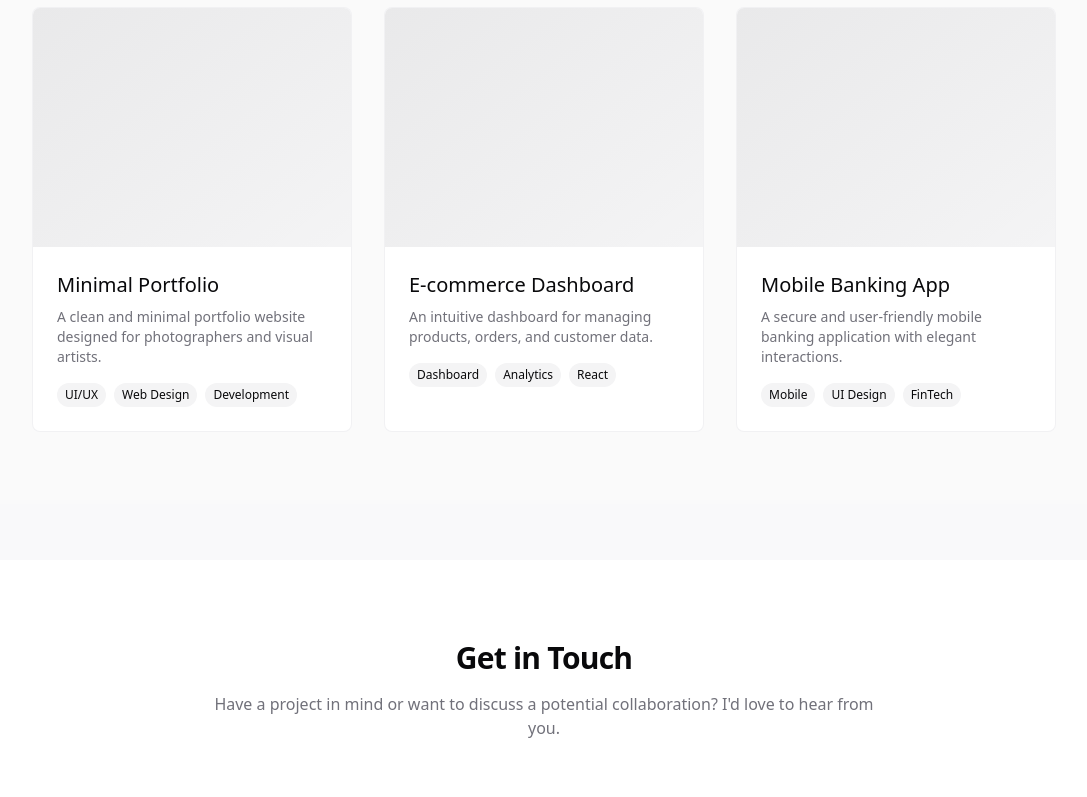
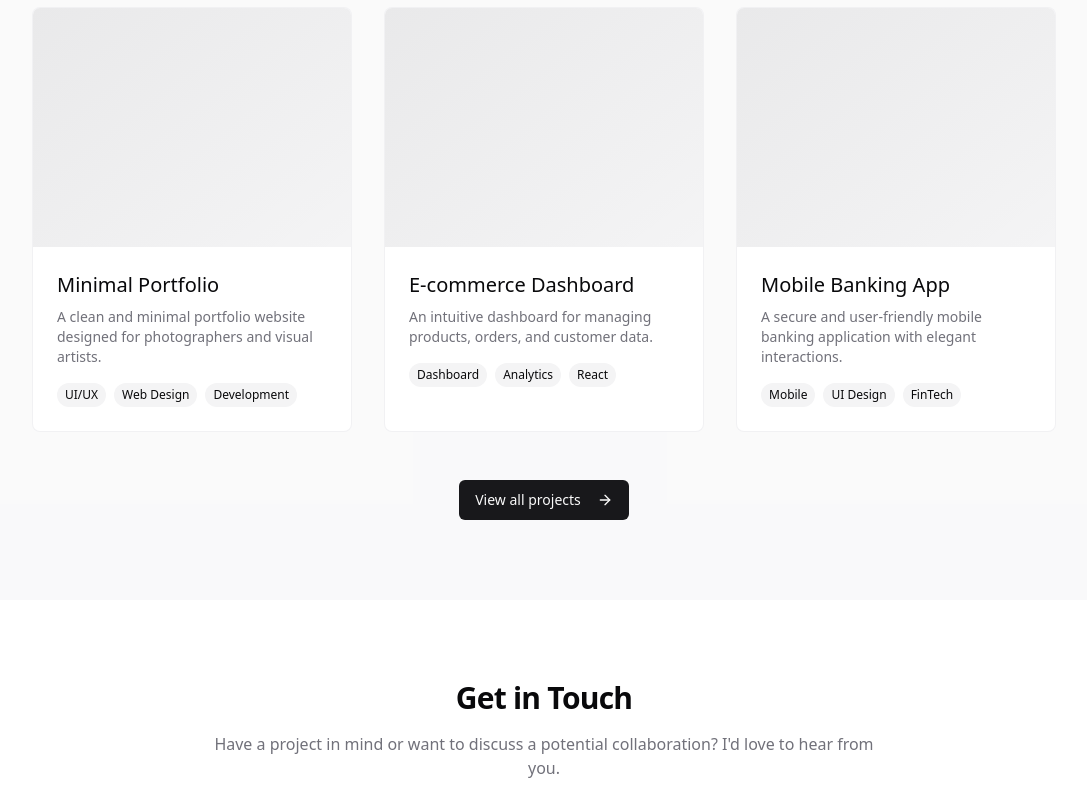
Before and after one commit to harshvardhan0781/portfolio, a React (Vite) app: page / in a window 1280 px wide. Shown: the part 2037-2834 px from the top of the page, without its empty margins (96-1183 px from the left). Built offline with nearby package versions, Linux system fonts and the light colour scheme.

Commit message:
Add link to projects
Adds a link to the projects page.

```diff
--- a/src/components/sections/Projects.tsx
+++ b/src/components/sections/Projects.tsx
@@ -2,6 +2,8 @@ import { Button } from "@/components/ui/button";
 import { ArrowRight } from "lucide-react";
 import { Link } from "react-router-dom";
 import { cn } from "@/lib/utils";
+import { scrollToSection } from "@/lib/scrollUtils";
+
 const projects = [{
   id: 1,
   title: "Minimal Portfolio",
@@ -24,8 +26,10 @@ const projects = [{
   image: "/placeholder.svg",
   link: "/projects"
 }];
+
 export function ProjectsSection() {
-  return <section id="projects" className="py-20 px-4 bg-secondary/50">
+  return (
+    <section id="projects" className="py-20 px-4 bg-secondary/50">
       <div className="max-w-5xl mx-auto">
         <div className="text-center mb-16 animate-fade-in">
           <h2 className="text-3xl font-bold tracking-tight">Selected Projects</h2>
@@ -35,9 +39,10 @@ export function ProjectsSection() {
         </div>
 
         <div className="grid grid-cols-1 md:grid-cols-2 lg:grid-cols-3 gap-8">
-          {projects.map((project, index) => <div key={project.id} className={cn("group relative bg-background rounded-lg overflow-hidden border border-border/50 transition-all duration-300", "hover:border-primary/20 hover:shadow-lg hover:shadow-primary/5 hover:-translate-y-1", "animate-fade-in")} style={{
-          animationDelay: `${index * 150}ms`
-        }}>
+          {projects.map((project, index) => (
+            <div key={project.id} className={cn("group relative bg-background rounded-lg overflow-hidden border border-border/50 transition-all duration-300", "hover:border-primary/20 hover:shadow-lg hover:shadow-primary/5 hover:-translate-y-1", "animate-fade-in")} style={{
+              animationDelay: `${index * 150}ms`
+            }}>
               <div className="aspect-[4/3] bg-muted overflow-hidden">
                 <div className="w-full h-full bg-gradient-to-br from-primary/5 to-transparent"></div>
               </div>
@@ -53,14 +58,19 @@ export function ProjectsSection() {
               <Link to={project.link} className="absolute inset-0 w-full h-full focus:outline-none" aria-label={`View ${project.title} project details`}>
                 <span className="sr-only">View project</span>
               </Link>
-            </div>)}
+            </div>
+          ))}
         </div>
 
         <div className="mt-12 text-center">
           <Button asChild className="group">
-
+            <Link to="/projects">
+              View all projects
+              <ArrowRight className="ml-2 h-4 w-4 group-hover:translate-x-1 transition-transform" />
+            </Link>
           </Button>
         </div>
       </div>
-    </section>;
+    </section>
+  );
 }
```
